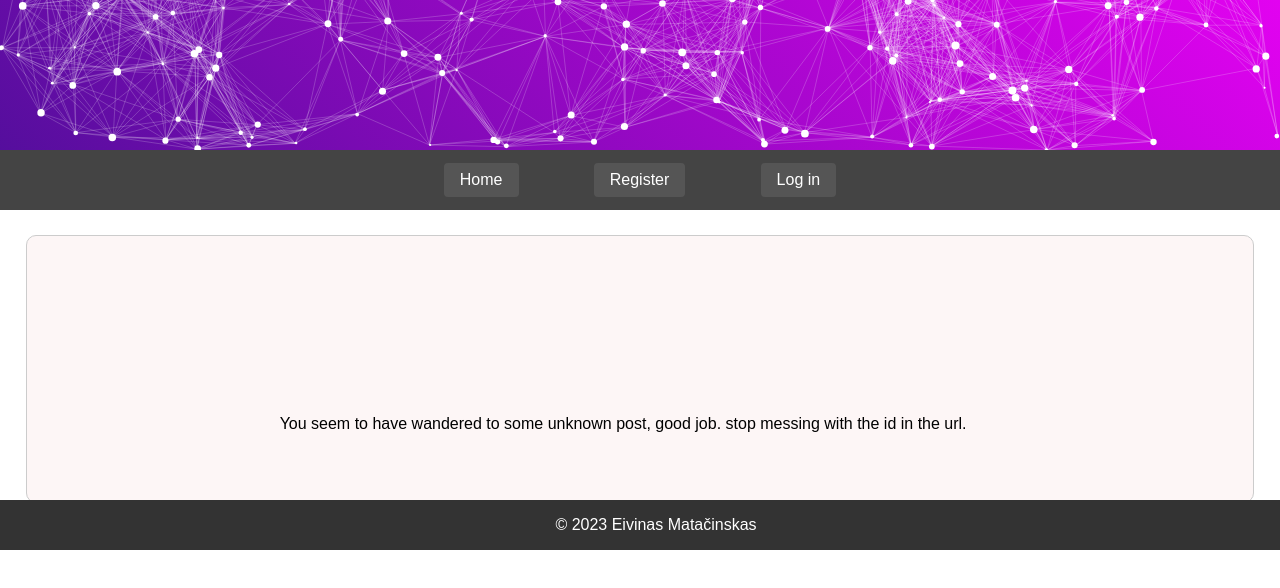
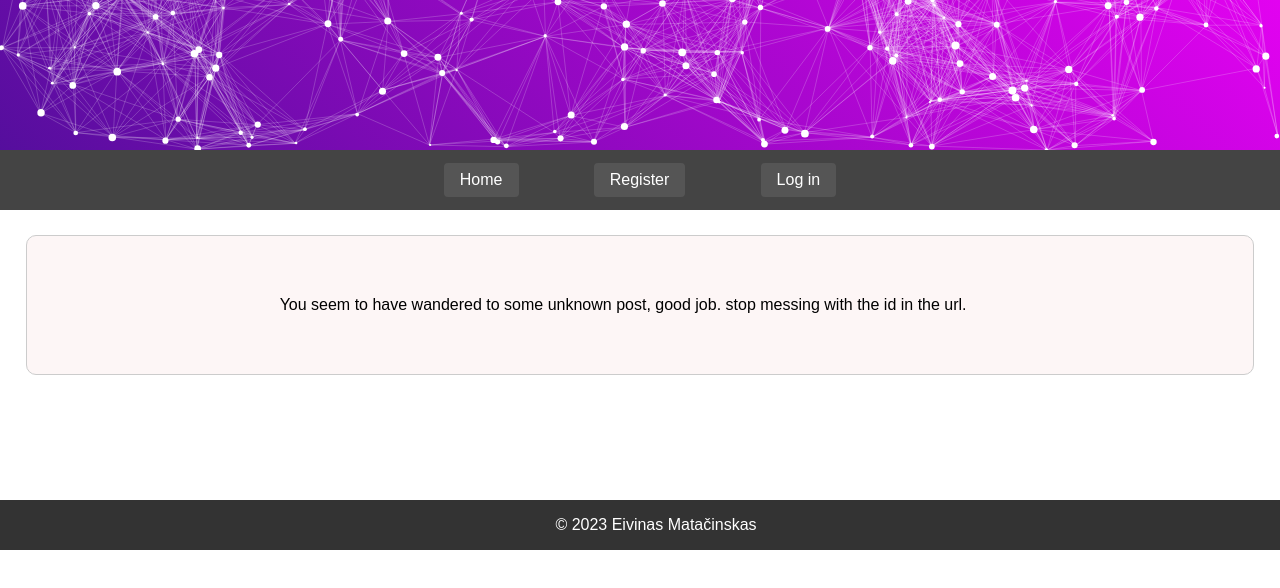
Before and after one commit to EivisMat/nd2, a plain HTML site: page post.html in a window 1280 px wide. Shown: the part 250-838 px from the top of the page. After the commit the page ends 800 px from the top, so only its background shows below. Drawn offline with Linux system fonts and the light colour scheme.

Commit message:
Update styles.css

```diff
--- a/styles.css
+++ b/styles.css
@@ -212,7 +212,9 @@ main a {
 }
 
 .main-post .card {
-    height: 30vh;
+    height: fit-content;
+    padding-bottom: 7.5vh;
+    padding-top: 7.5vh;
 }
 
 .post-info {
```
